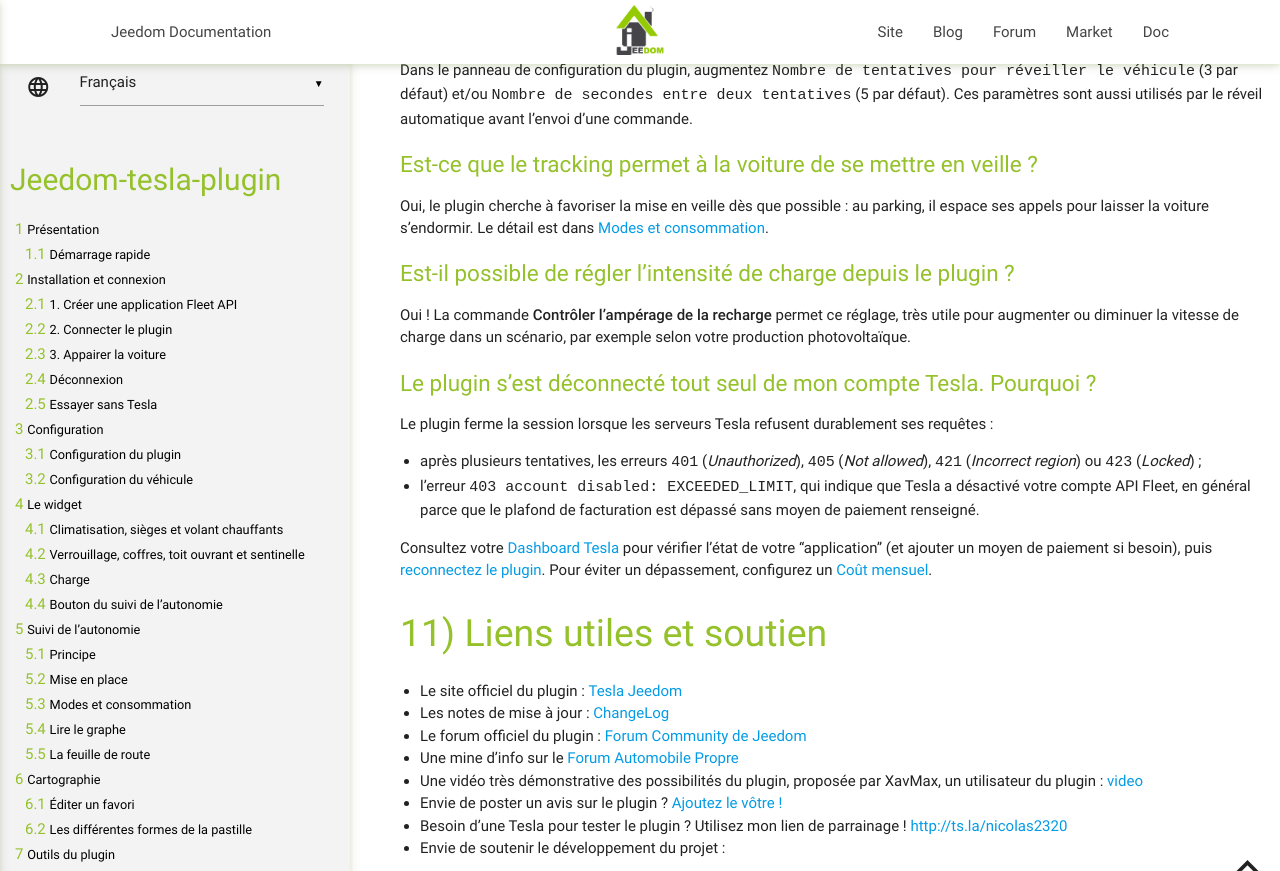
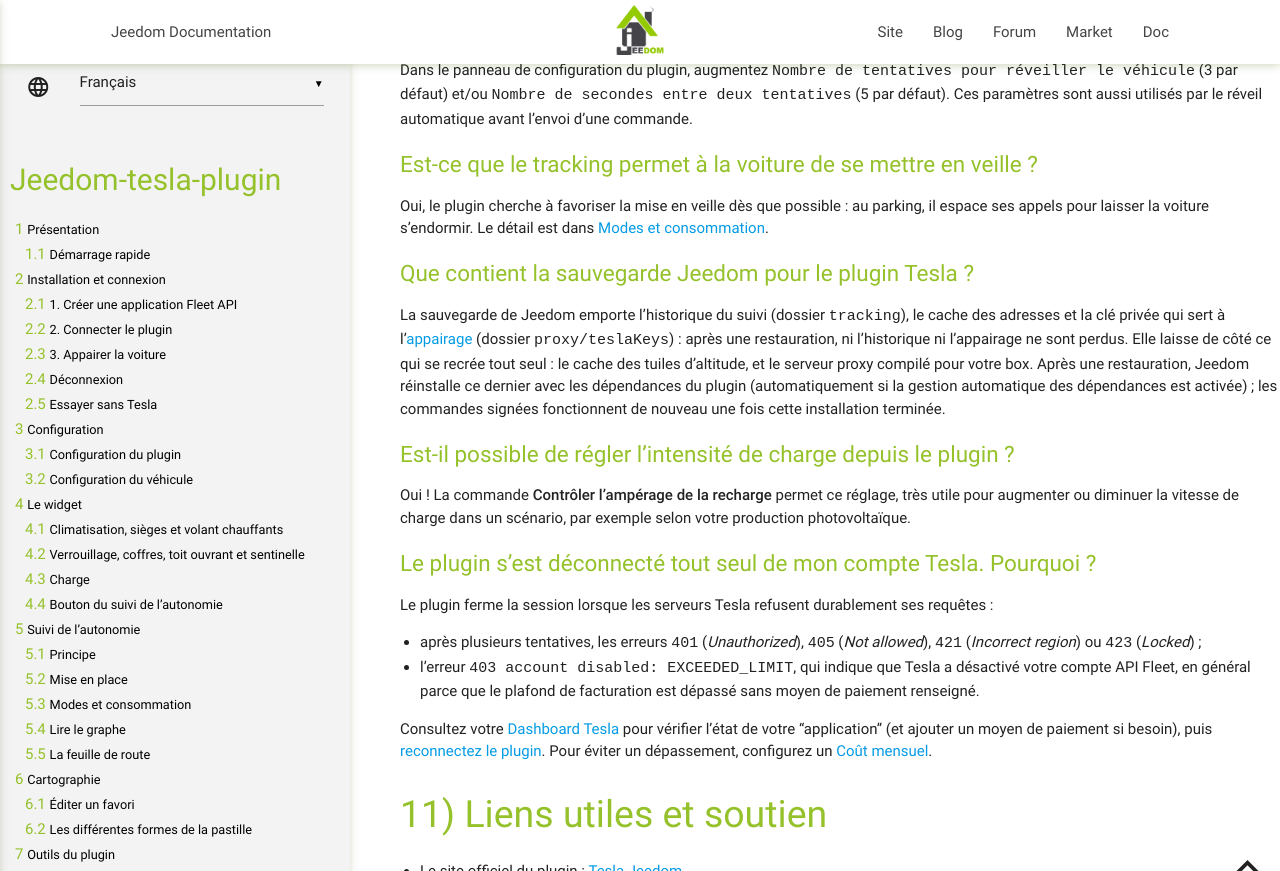
Before and after one commit to vercorsio/jeedom-tesla-plugin, a Jekyll site: the page built from fr_FR/index.md, in a window 1280 px wide and 900 px high, scrolled down 43811 px, cut to the strip 0-871 px from the top of the window. Built offline with Jekyll 4.4.1, drawn with Linux system fonts in a browser that asks for light colours; our own code applies the rules of GitHub Pages for plain Markdown files.

Commit message:
docs: what the Jeedom backup keeps for the Tesla plugin

```diff
--- a/fr_FR/index.md
+++ b/fr_FR/index.md
@@ -731,6 +731,10 @@ Dans le panneau de configuration du plugin, augmentez `Nombre de tentatives pour
 
 Oui, le plugin cherche à favoriser la mise en veille dès que possible : au parking, il espace ses appels pour laisser la voiture s'endormir. Le détail est dans [Modes et consommation](#tracking-modes).
 
+### Que contient la sauvegarde Jeedom pour le plugin Tesla ?
+
+La sauvegarde de Jeedom emporte l'historique du suivi (dossier `tracking`), le cache des adresses et la clé privée qui sert à l'[appairage](#appairage) (dossier `proxy/teslaKeys`) : après une restauration, ni l'historique ni l'appairage ne sont perdus. Elle laisse de côté ce qui se recrée tout seul : le cache des tuiles d'altitude, et le serveur proxy compilé pour votre box. Après une restauration, Jeedom réinstalle ce dernier avec les dépendances du plugin (automatiquement si la gestion automatique des dépendances est activée) ; les commandes signées fonctionnent de nouveau une fois cette installation terminée.
+
 ### Est-il possible de régler l'intensité de charge depuis le plugin ?
 
 Oui ! La commande **Contrôler l'ampérage de la recharge** permet ce réglage, très utile pour augmenter ou diminuer la vitesse de charge dans un scénario, par exemple selon votre production photovoltaïque.
```
Also changed, not shown: fr_FR/changelog.md (+1 -0 lines).
